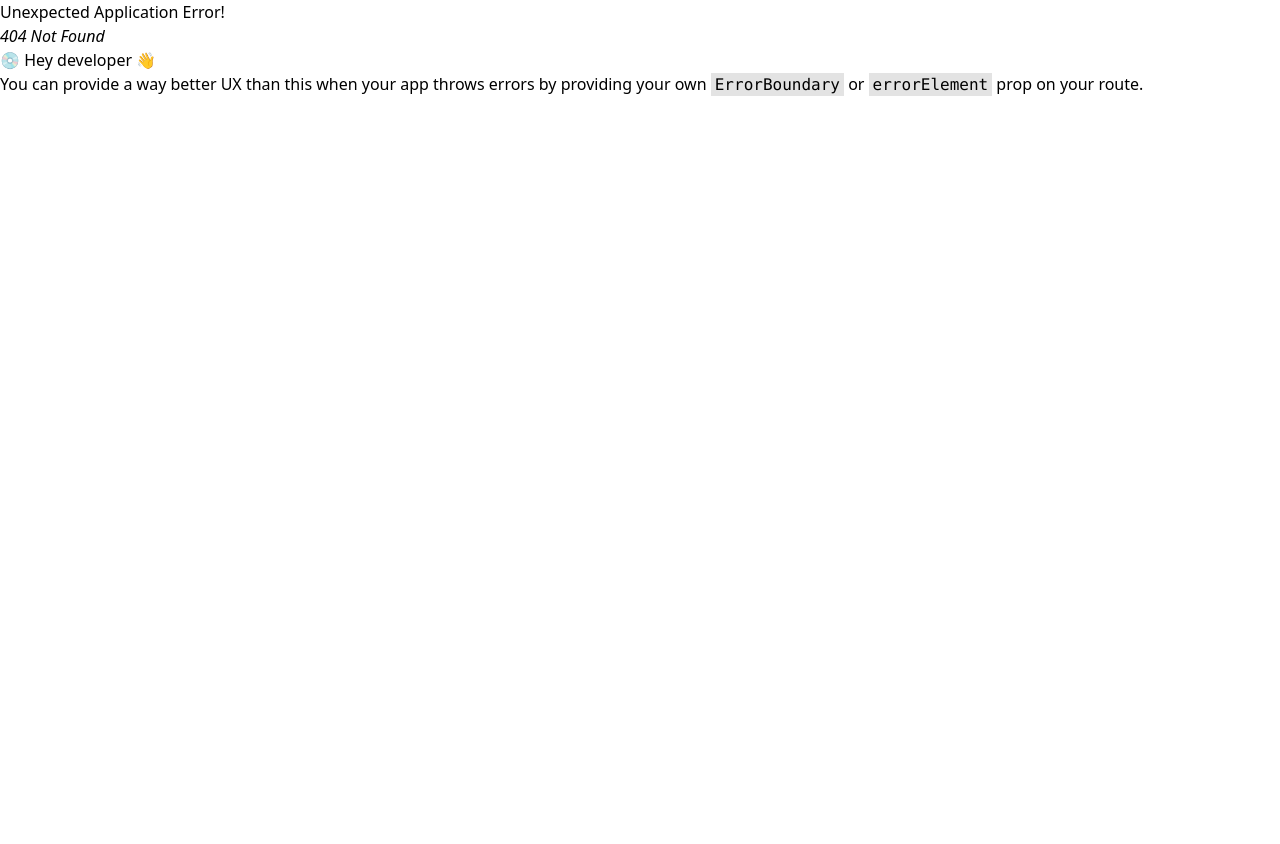
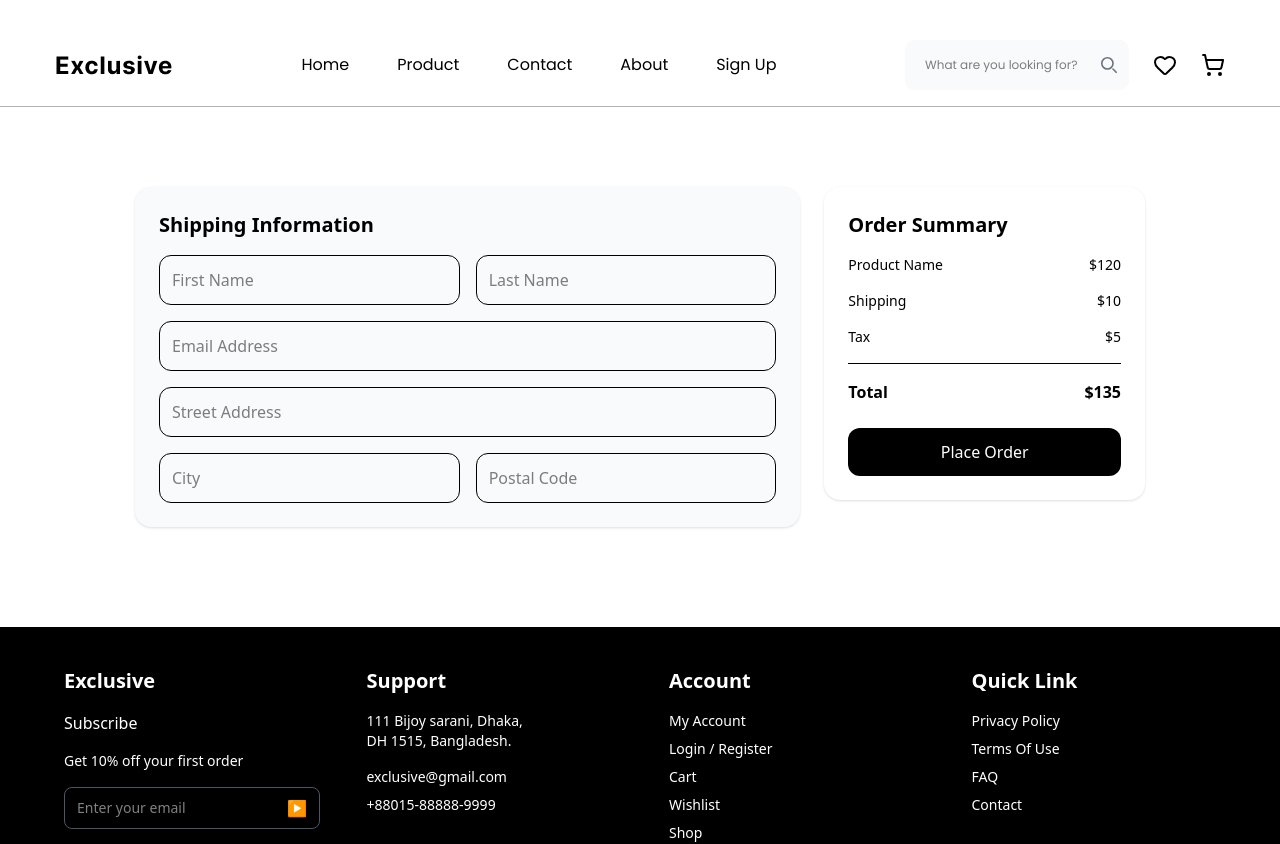
Before and after one commit to kazimayzid/Exclusive-e-commerce, a React (Vite) app: page /checkout in a window 1280 px wide. Before the commit this address had no page. Shown: the top 844 px of the page. Before the commit the page ends 800 px from the top, so only its background shows below. Built offline with nearby package versions, Linux system fonts and the light colour scheme.

Commit message:
cartpage added

```diff
--- a/src/App.jsx
+++ b/src/App.jsx
@@ -8,6 +8,7 @@ import ProductDetails from "./pages/ProductDetails";
 import CartPage from "./pages/CartPage";
 
 import { OrderProvider } from "./provider";
+import Checkout from "./pages/CheckOutPage";
 
 const router = createBrowserRouter([
   {
@@ -18,6 +19,7 @@ const router = createBrowserRouter([
       { path: "product", Component: Product },
       { path: "/productdetails/:id", Component: ProductDetails },
       { path: "/cartpage", Component: CartPage },
+      { path: "/checkout", Component: Checkout }
     ],
   },
 ]);
--- a/src/pages/CartPage.jsx
+++ b/src/pages/CartPage.jsx
@@ -3,6 +3,7 @@ import { OrderContext } from "../context";
 import ProductDetails from "./ProductDetails";
 import { X } from "lucide-react";
 import CouponBox from "../components/couponBox/CouponBox";
+import { Link } from "react-router";
 
 export default function CartPage() {
   const { orderDetails, setOrderDetails } = useContext(OrderContext);
@@ -68,13 +69,13 @@ export default function CartPage() {
     0
   );
 
-  useEffect(() =>{
-     setAmountSummary({
+  useEffect(() => {
+    setAmountSummary({
       ...amountSummary,
       subTotal: subTotal,
-      total: subTotal
-     })
-  }, [orderDetails])
+      total: subTotal,
+    });
+  }, [orderDetails]);
 
   return (
     <>
@@ -147,9 +148,12 @@ export default function CartPage() {
               <span>${amountSummary.total}</span>
             </div>
 
-            <button className="w-full bg-secondary cursor-pointer text-white py-3 rounded-lg hover:bg-primary duration-300 transition">
+            <Link
+              to={"/checkout"}
+              className="w-full bg-secondary cursor-pointer text-white text-center block py-3 rounded-lg hover:bg-primary duration-300 transition"
+            >
               Proceed to Checkout
-            </button>
+            </Link>
           </div>
           <div className="col-start-3">
             <CouponBox />
--- /dev/null
+++ b/src/pages/CheckoutPage.jsx
@@ -0,0 +1,72 @@
+export default function Checkout() {
+  return (
+    <>
+      <div className="flex items-center justify-center p-20">
+        <div className="w-full max-w-6xl grid grid-cols-1 lg:grid-cols-3 gap-6">
+
+          <div className="lg:col-span-2 space-y-6">
+
+            <div className="bg-gray-50 rounded-2xl shadow p-6">
+              <h2 className="text-xl font-semibold mb-4">
+                Shipping Information
+              </h2>
+              <div className="grid grid-cols-1 md:grid-cols-2 gap-4">
+                <input
+                  className="border rounded-xl p-3 focus:outline-none focus:ring w-full"
+                  placeholder="First Name"
+                />
+                <input
+                  className="border rounded-xl p-3 focus:outline-none focus:ring w-full"
+                  placeholder="Last Name"
+                />
+                <input
+                  className="border rounded-xl p-3 focus:outline-none focus:ring w-full md:col-span-2"
+                  placeholder="Email Address"
+                />
+                <input
+                  className="border rounded-xl p-3 focus:outline-none focus:ring w-full md:col-span-2"
+                  placeholder="Street Address"
+                />
+                <input
+                  className="border rounded-xl p-3 focus:outline-none focus:ring w-full"
+                  placeholder="City"
+                />
+                <input
+                  className="border rounded-xl p-3 focus:outline-none focus:ring w-full"
+                  placeholder="Postal Code"
+                />
+              </div>
+            </div>
+          </div>
+          <div className="bg-white rounded-2xl shadow p-6 h-fit">
+            <h2 className="text-xl font-semibold mb-4">Order Summary</h2>
+
+            <div className="space-y-4 text-sm">
+              <div className="flex justify-between">
+                <span>Product Name</span>
+                <span>$120</span>
+              </div>
+              <div className="flex justify-between">
+                <span>Shipping</span>
+                <span>$10</span>
+              </div>
+              <div className="flex justify-between">
+                <span>Tax</span>
+                <span>$5</span>
+              </div>
+              <hr />
+              <div className="flex justify-between font-semibold text-base">
+                <span>Total</span>
+                <span>$135</span>
+              </div>
+            </div>
+
+            <button className="mt-6 w-full bg-black text-white py-3 rounded-xl font-medium hover:opacity-90 transition">
+              Place Order
+            </button>
+          </div>
+        </div>
+      </div>
+    </>
+  );
+}
```
